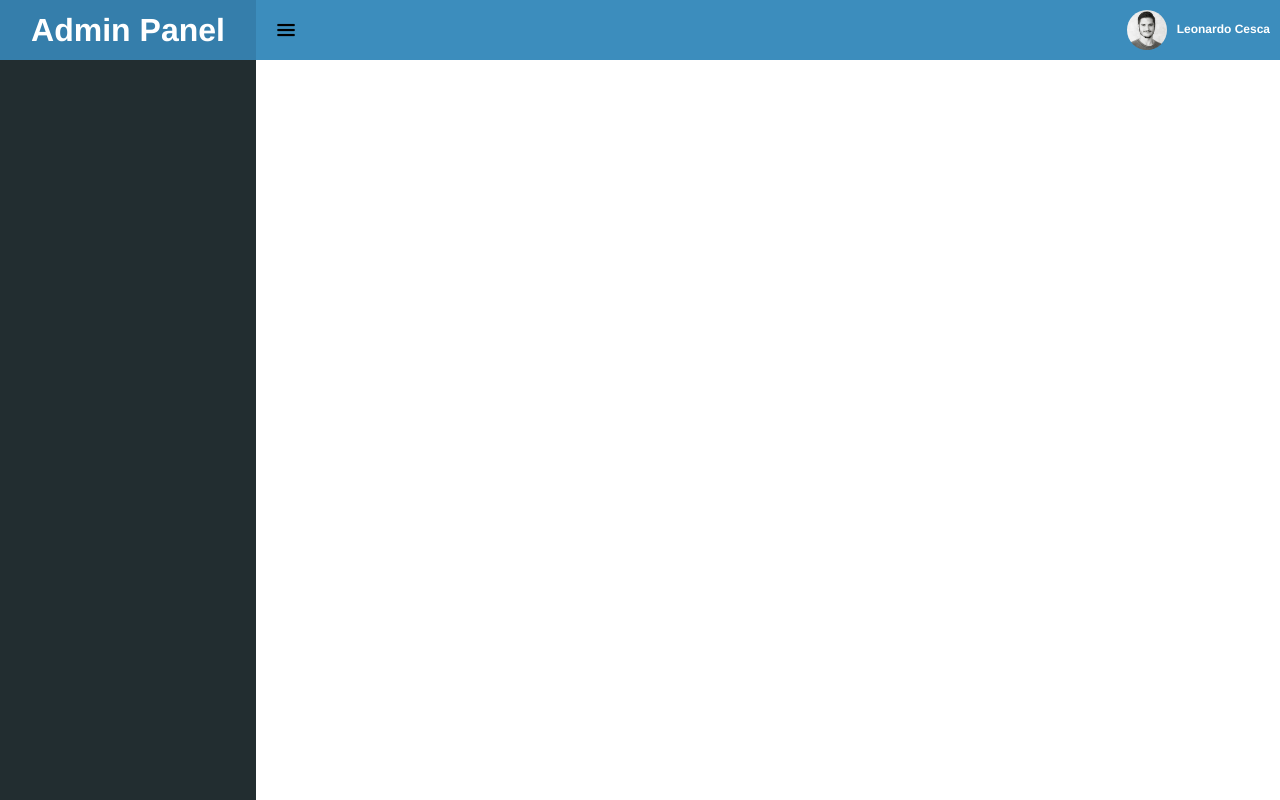
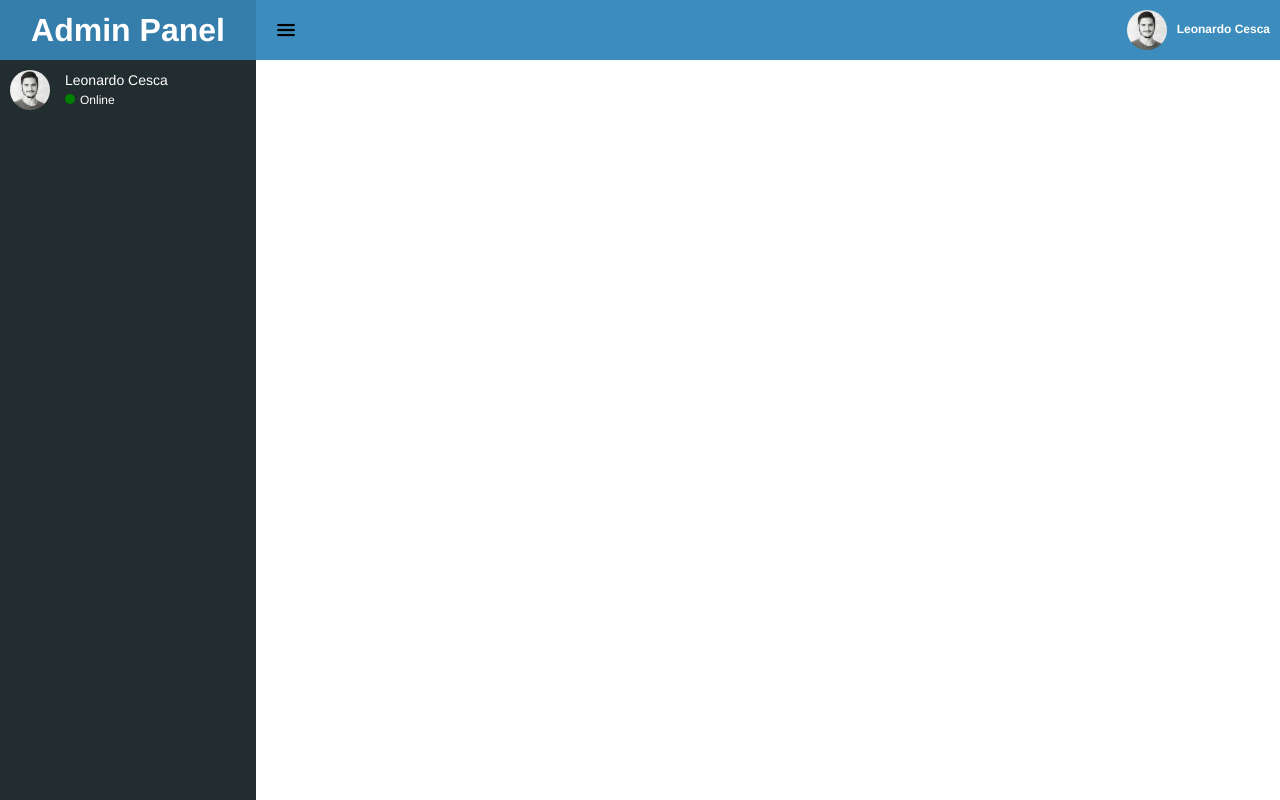
Before and after one commit to LeonardoCesca/trilha-front-2019, a Vue app in the folder challenge-dashboard/: page / in a window 1280 px wide. Built offline with nearby package versions, Linux system fonts and the light colour scheme.

Commit message:
ADD stylinh

```diff
--- a/challenge-dashboard/src/App.vue
+++ b/challenge-dashboard/src/App.vue
@@ -13,7 +13,7 @@ export default {
   name: "app",
   components: {
     Header,
-    Aside
+    Aside,
   }
 };
 </script>
--- a/challenge-dashboard/src/components/Aside.vue
+++ b/challenge-dashboard/src/components/Aside.vue
@@ -3,11 +3,19 @@
     <header class="header-aside">
       <h1 class="header-aside__title">Admin Panel</h1>
     </header>
+    <Profile></Profile>
   </aside>
 </template>
 
 <script>
-export default {};
+
+import Profile from './Profile.vue'
+
+export default {
+  components: {
+    Profile
+  }
+};
 </script>
 
 <style lang="scss" scoped>
--- a/challenge-dashboard/src/components/Profile.vue
+++ b/challenge-dashboard/src/components/Profile.vue
@@ -1,8 +1,10 @@
 <template>
  <section class="c-profile">
      <img class="c-profile__img" src="../assets/img/profile.png" alt="profile image" title="image profile">
-     <h3 class="c-profile__name">Leonardo Cesca</h3>
-     <span class="c-profile__status"></span>
+     <div class="c-profile__content">
+        <h3 class="c-profile__name">Leonardo Cesca</h3>
+        <span class="c-profile__status">Online</span>
+     </div>
  </section>
 </template>
 
@@ -11,4 +13,44 @@ export default {};
 </script>
 
 <style lang="scss" scoped>
+.c-profile {
+  display: flex;
+  align-items: center;
+  color: #fff;
+
+  &__img {
+    width: 40px;
+    height: 40px;
+    padding: 10px;
+    border-radius: 50%;
+  }
+
+  &__name {
+    font-size: 14px;
+    font-weight: normal;
+    padding-left: 5px;
+    margin: 0;
+  }
+
+  &__content {
+    flex-direction: column;
+  }
+
+  &__status {
+    font-size: 12px;
+    float:left;
+    margin-top: 5px;
+
+    &:before {
+      content: "";
+      border-radius: 50%;
+      display: inline-block;
+      height: 10px;
+      width: 10px;
+      background-color: green;
+
+      margin: 0 5px;
+    }
+  }
+}
 </style>
```
